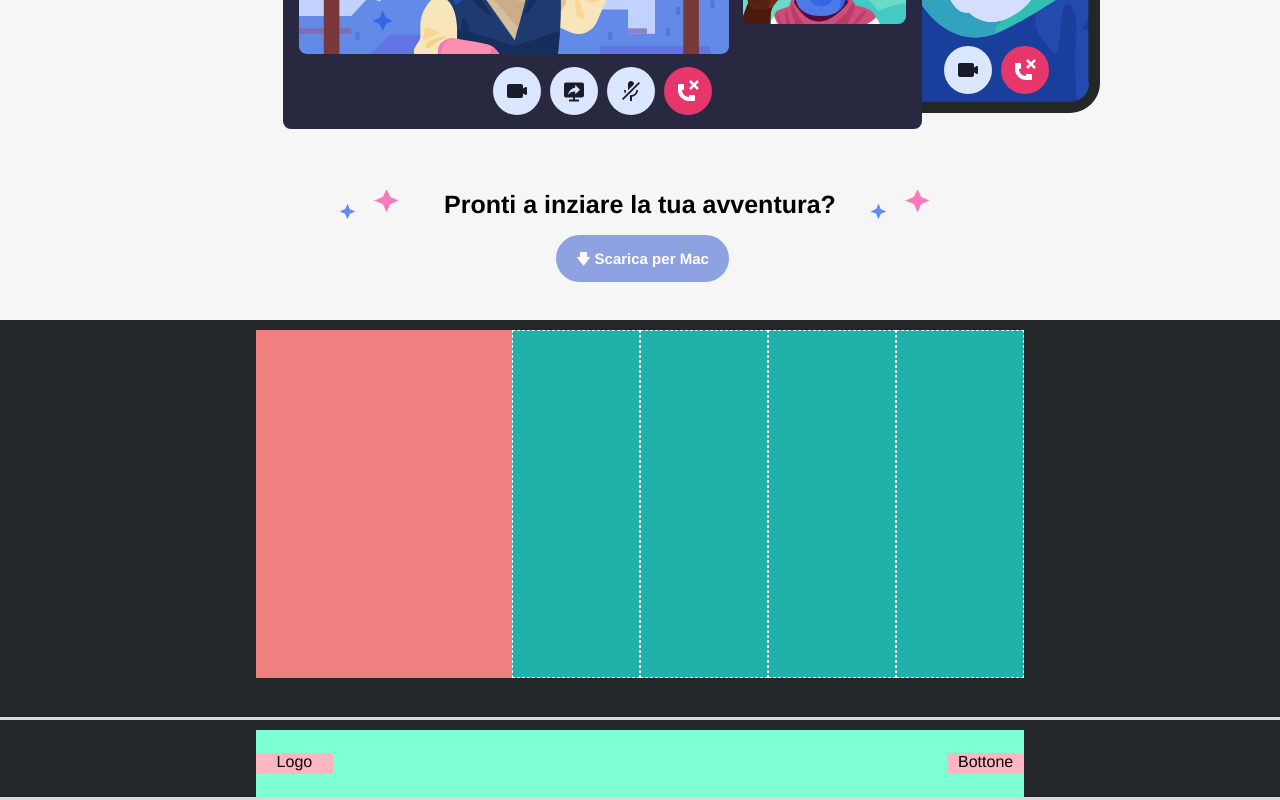
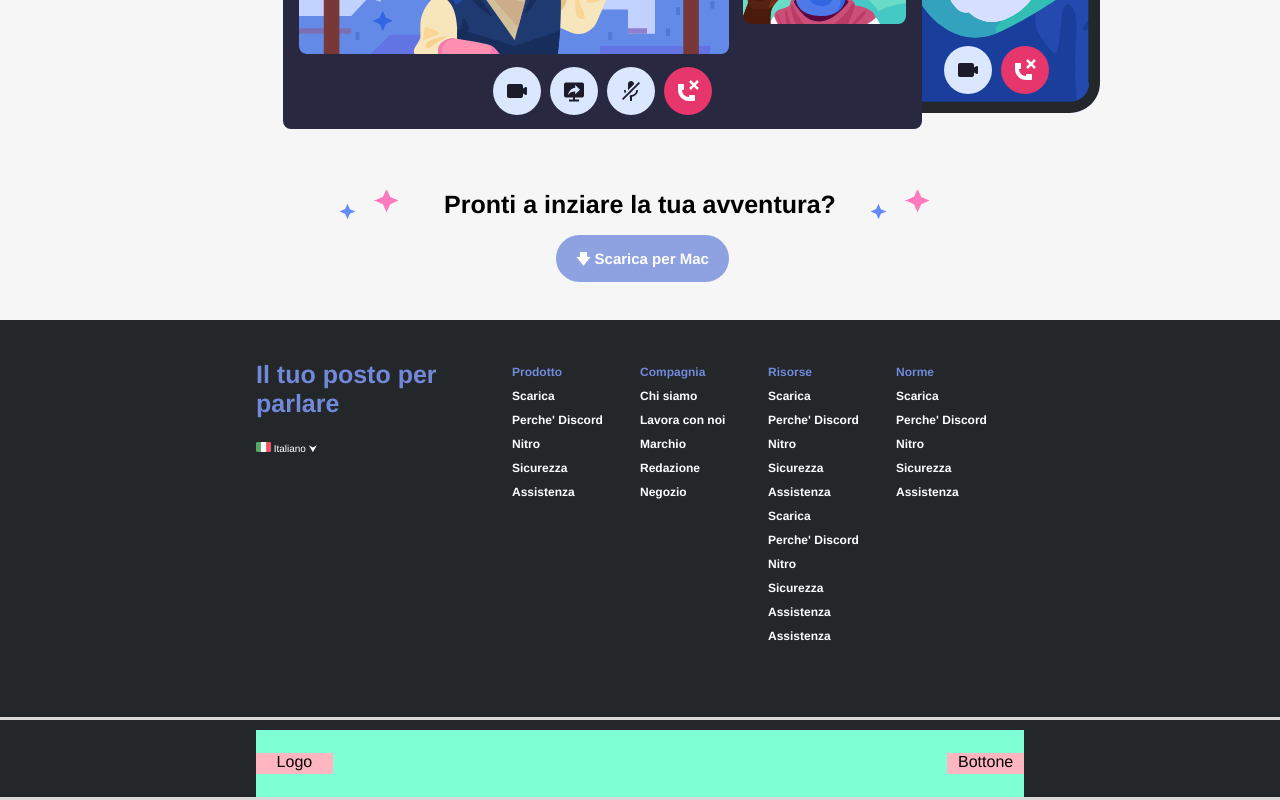
Before and after one commit to ManuelTrappolini/htmlcss-discord, a plain HTML site: page index.html in a window 1280 px wide. Shown: the part 2160-2960 px from the top of the page. Drawn offline with Linux system fonts and the light colour scheme.

Commit message:
add footer

```diff
--- a/assets/style.css
+++ b/assets/style.css
@@ -147,7 +147,6 @@ h1{
 }
 
 .open_your_browser{
-    /* color: white; */
     background-color: #23272A;
     color: white;
 
@@ -224,13 +223,11 @@ h1{
 
 .first_footer_box{
     width: 20%;
-    background-color: #F08080;
+    padding-top: 30px;
 }
 
 .second_footer_box{
-    background-color: #20B2AA;
     width: 10%;
-    border: 1px white dashed;
 }
 .foot{
     width: 100%vh;
@@ -254,4 +251,32 @@ h1{
     text-align: center;
 }
 
+.first_footer_box>h3{
+    color: #7289DA;
+    font-size: 25px;
+    padding-bottom: 20px;
+
+}
+
+.italian-flag{
+    height: 10px;
+}
+
+.first_footer_box>span{
+    font-size: 10px;
+    color: white;
+}
+
+.second_footer_box>h4{
+    color: #7289DA;
+    padding-top: 35px;
+    font-size: 12px;
+}
+
+.second_footer_box>a{
+    display: block;
+    padding-top: 10px;
+    color: white;
+}
+
 /* #endregion footer */
--- a/index.html
+++ b/index.html
@@ -27,6 +27,7 @@
     </header>
     <!-- main -->
     <main>
+        <!-- Hero -->
         <section>
             <div class="first container">
                 <div class="main_box">
@@ -37,7 +38,7 @@
                 </div>
             </div>
         </section>
-
+        <!--Discord Explained  -->
         <section>
             <div class="container space-evenly">
                 <img class="item1" src="./img/item1.svg" alt="">
@@ -47,7 +48,7 @@
                 </div>
             </div>
         </section>
-
+        <!-- Discord Voice Channel -->
         <section>
             <div class="third container space-evenly">
                 <div class="h80 third_box">
@@ -57,7 +58,7 @@
                 <img class="h80 second_box" src="./img/item2.svg" alt="">
             </div>
         </section>
-
+        <!-- Fandom -->
         <section>
             <div class="fourth space-evenly container">
                 <img class="item1" src="./img/item3.svg" alt="">
@@ -67,7 +68,8 @@
                 </div>
             </div>
         </section>
-
+        <!-- Discord's Tecnology -->
+        <section>
             <div class="fifth container">
                 <div class="h80 fourth_box">
                     <h2>Tecnologia affidabile per tenersi in contatto</h2>
@@ -77,15 +79,53 @@
                     <a href="http://"><span class="arrow">&#x1F847;</span> Scarica per Mac</a>
                 </div>
             </div>
+        </section>
     </main>
     <!-- footer -->
     <footer>
         <div class="bg-grey container">
-            <div class="h90 first_footer_box"></div>
-            <div class="h90 second_footer_box"></div>
-            <div class="h90 second_footer_box"></div>
-            <div class="h90 second_footer_box"></div>
-            <div class="h90 second_footer_box"></div>
+            <div class="h90 first_footer_box">
+                <h3>Il tuo posto per parlare</h3>
+                <img class="italian-flag" src="./img/ita.png" alt="bandiera-italiana"><span> Italiano &#11167;</span>
+            </div>
+            <div class="h90 second_footer_box">
+                <h4>Prodotto</h4>
+                <a href="">Scarica</a>
+                <a href="">Perche' Discord</a>
+                <a href="">Nitro</a>
+                <a href="">Sicurezza</a>
+                <a href="">Assistenza</a>
+            </div>
+            <div class="h90 second_footer_box">
+                <h4>Compagnia</h4>
+                <a href="">Chi siamo</a>
+                <a href="">Lavora con noi</a>
+                <a href="">Marchio</a>
+                <a href="">Redazione</a>
+                <a href="">Negozio</a>
+            </div>
+            <div class="h90 second_footer_box">
+                <h4>Risorse</h4>
+                <a href="">Scarica</a>
+                <a href="">Perche' Discord</a>
+                <a href="">Nitro</a>
+                <a href="">Sicurezza</a>
+                <a href="">Assistenza</a>
+                <a href="">Scarica</a>
+                <a href="">Perche' Discord</a>
+                <a href="">Nitro</a>
+                <a href="">Sicurezza</a>
+                <a href="">Assistenza</a>
+                <a href="">Assistenza</a>
+            </div>
+            <div class="h90 second_footer_box">
+                <h4>Norme</h4>
+                <a href="">Scarica</a>
+                <a href="">Perche' Discord</a>
+                <a href="">Nitro</a>
+                <a href="">Sicurezza</a>
+                <a href="">Assistenza</a>
+            </div>
         </div>
         <div class="bg-grey foot container">
             <div class="last_box">
```
Lines whose indentation alone changed are shown as unchanged.
